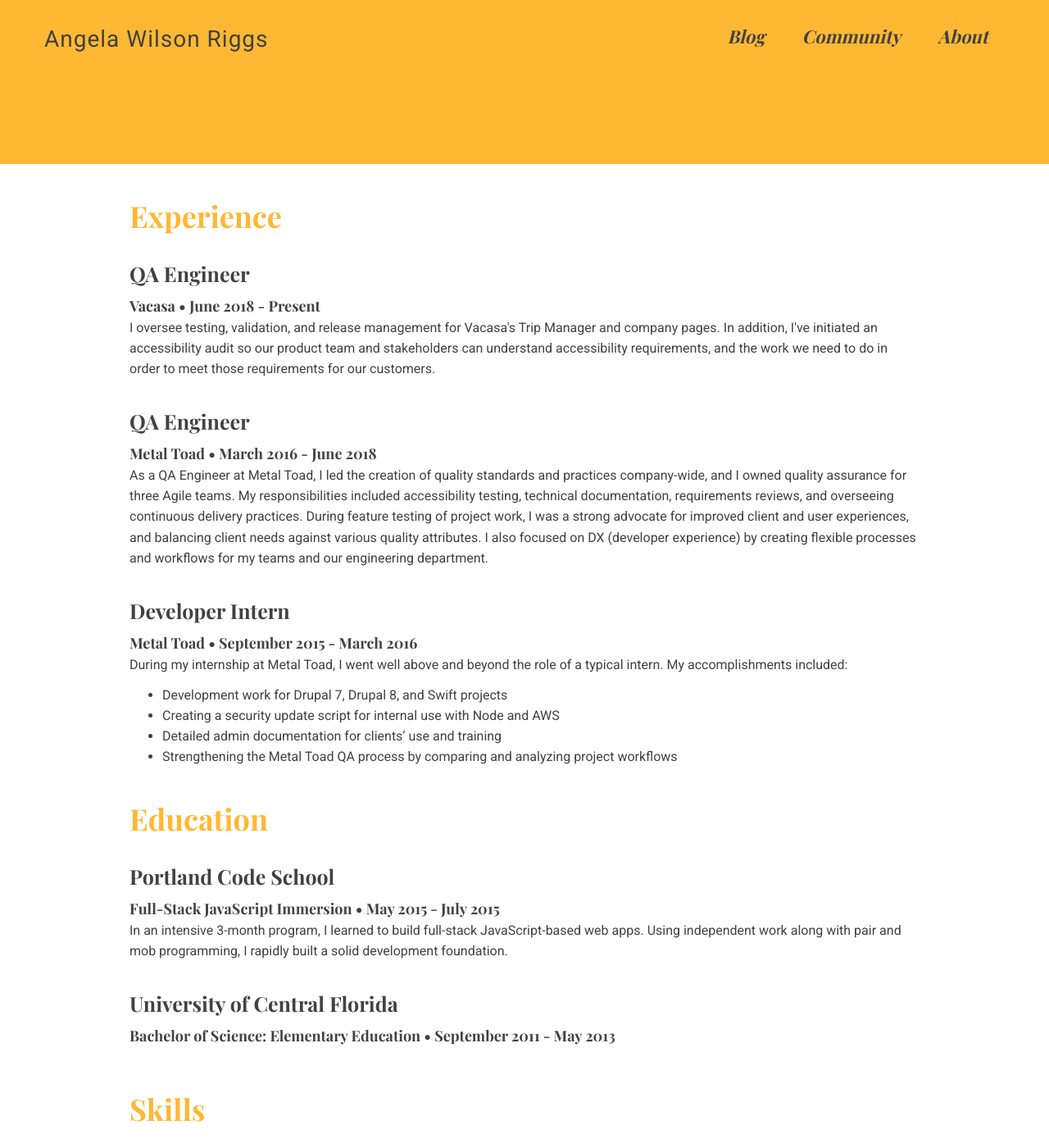
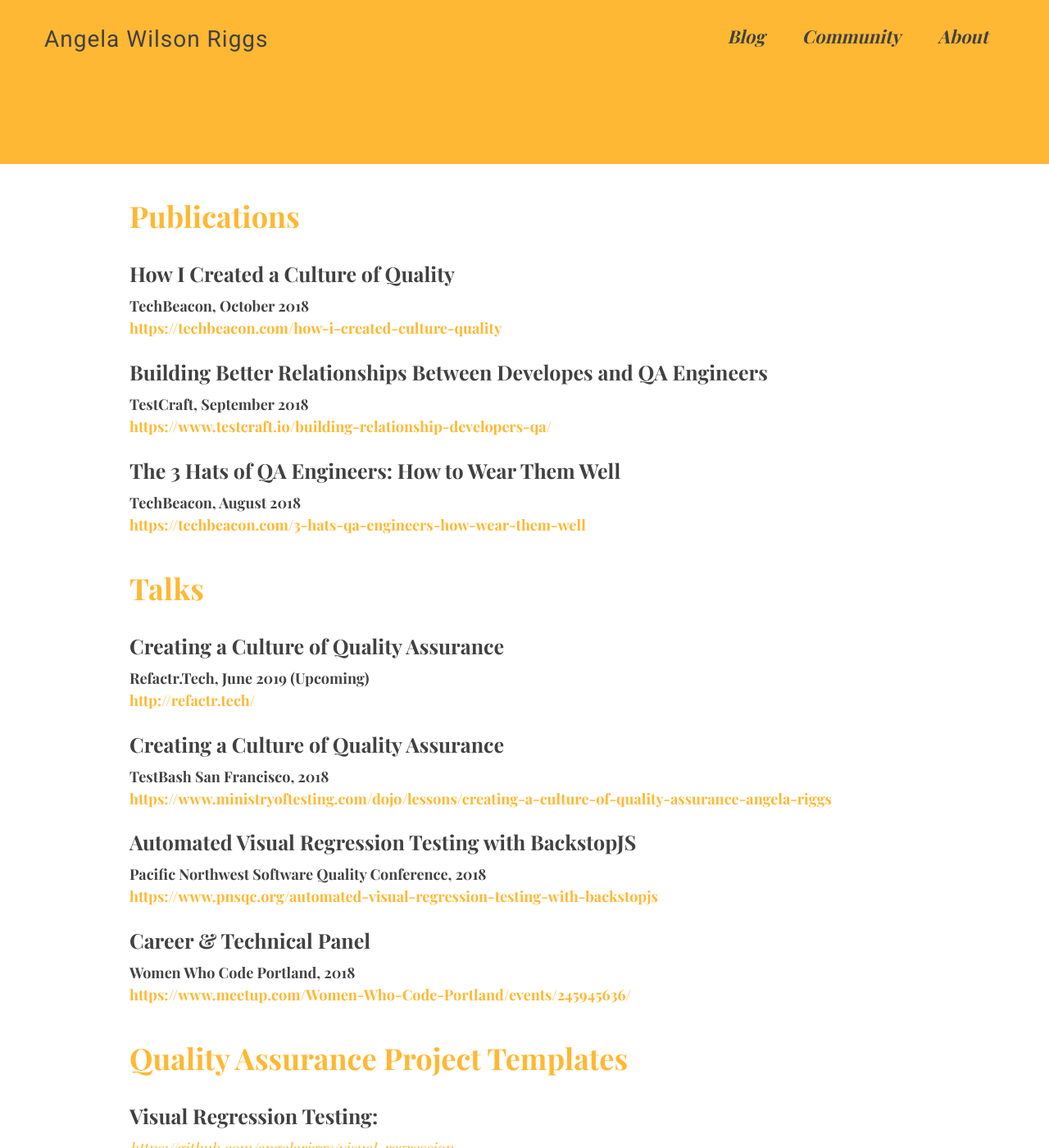
Before and after one commit to angelariggs/angelariggs.github.io, a Jekyll site: the page built from resume.md, in a window 1280 px wide and 1400 px high. Shown: the whole window at 82% size. Built offline with Jekyll 4.4.1, drawn with Linux system fonts in a browser that asks for light colours; some web fonts are replaced; some of the changed text lies outside the part shown.

Commit message:
updated content

```diff
--- a/resume.md
+++ b/resume.md
@@ -10,102 +10,11 @@
 </div> -->
 
 <div>
-	<h1 class="res-sec-title">Experience</h1>
+	<h1 class="res-sec-title">Publications</h1>
 
-	<h2 class="res-h2">QA Engineer</h2>
-	<h3 class="res-h3">Vacasa • June 2018 - Present</h3>
-	<p>I oversee testing, validation, and release management for Vacasa's Trip Manager and company pages. In addition, I've initiated an accessibility audit so our product team and stakeholders can understand accessibility requirements, and the work we need to do in order to meet those requirements for our customers.</p>
-
-	<h2 class="res-h2">QA Engineer</h2>
-	<h3 class="res-h3">Metal Toad • March 2016 - June 2018</h3>
-	<p>As a QA Engineer at Metal Toad, I led the creation of quality standards and practices company-wide, and I owned quality assurance for three Agile teams. My responsibilities included accessibility testing, technical documentation, requirements reviews, and overseeing continuous delivery practices. During feature testing of project work, I was a strong advocate for improved client and user experiences, and balancing client needs against various quality attributes. I also focused on DX (developer experience) by creating flexible processes and workflows for my teams and our engineering department.</p>
-
-	<h2 class="res-h2">Developer Intern</h2>
-	<h3 class="res-h3">Metal Toad • September 2015 - March 2016</h3>
-	<p>During my internship at Metal Toad, I went well above and beyond the role of a typical intern. My accomplishments included:</p>
-		<ul>
-			<li>Development work for Drupal 7, Drupal 8, and Swift projects</li>
-			<li>Creating a security update script for internal use with Node and AWS</li>
-			<li>Detailed admin documentation for clients’ use and training</li>
-			<li>Strengthening the Metal Toad QA process by comparing and analyzing project workflows</li>
-		</ul>
-</div>
-
-<div>
-	<h1 class="res-sec-title">Education</h1>
-	<h2 class="res-h2">Portland Code School</h2>
-	<h3 class="res-h3">Full-Stack JavaScript Immersion • May 2015 - July 2015</h3>
-	<p>In an intensive 3-month program, I learned to build full-stack JavaScript-based web apps. Using independent work along with pair and mob programming, I rapidly built a solid development foundation.</p>
-
-	<h2 class="res-h2">University of Central Florida</h2>
-	<h3 class="res-h3">Bachelor of Science: Elementary Education • September 2011 - May 2013</h3>
-	<p></p>
-</div>
-
-<div>
-	<h1 class="res-sec-title">Skills</h1>
-	<div class="skill-list">
-		<div class="skill-column">
-			<p>Acceptance Testing</p>
-			<p>Continuous Delivery</p>
-			<p>Software Quality Assurance</p>
-		</div>
-
-		<div class="skill-column">
-			<p>Git/GitHub</p>
-			<p>A11y Testing</p>
-			<p>Regression Testing</p>
-		</div>
-
-		<div class="skill-column">
-			<p>Bash</p>
-			<p>Agile Scrum</p>
-			<p>Change Management</p>
-		</div>
-
-		<div class="skill-column">
-			<p>AWS</p>
-			<p>Automation</p>
-			<p>iOS/Android Testing</p>
-		</div>
-	</div>
-</div>
-
-<div>
-	<h1 class="res-sec-title">Additional Work Experience</h1>
-	<h2 class="res-h2">Scrum Master</h2>
-	<h3 class="res-h3">Metal Toad • August 2017 - September 2017</h3>
-	<p>In addition to my role as a QA Engineer, I took on the role of Scrum Master for my team while we were transitioning between Agile Project Managers. My responsibilities included:</p>
-	<ul>
-		<li>Ensuring projects and people have what they need to be successful</li>
-		<li>Removing development impediments in order to increase productivity and ship completed work</li>
-		<li>Coordinating between teams to recognize, reduce, and solve dependencies</li>
-		<li>Facilitating communication between product owners and developer team</li>
-	</ul>
-
-	<h2 class="res-h2">Lead Teacher</h2>
-	<h3 class="res-h3">Peninsula Children’s Learning Center • August 2013 - May 2015</h3>
-	<p>Created and taught curriculum for student cohort age 3-5; communicated with parents, ranging from daily summaries to planning short- and long-term goals for their children’s progress; focused on building social-emotional skills and academic development through play-based learning.</p>
-	<p>Additional responsibilities included working with administration team to implement practices in alignment with Oregon state standards; set goals for changing or strengthening current practices according to a rigorous timeline; worked to document all standards once they met with state’s requirements.</p>
-</div>
-
-<div>
-	<h1 class="res-sec-title">Publications & Talks</h1>
-
-	<h2 class="res-h2">Creating a Culture of Quality Assurance</h2>
-	<h3 class="res-h3"> Refactr.Tech (Upcoming, June 2019)</h3>
-	<h3 class="res-h3"><a href="http://refactr.tech/">http://refactr.tech/</a></h3>
-
-	<h2 class="res-h2">Creating a Culture of Quality Assurance</h2>
-	<h3 class="res-h3"> TestBash San Francisco (2018)</h3>
-	<h3 class="res-h3"><a href="https://www.ministryoftesting.com/dojo/lessons/creating-a-culture-of-quality-assurance-angela-riggs">https://www.ministryoftesting.com/dojo/lessons/creating-a-culture-of-quality-assurance-angela-riggs</a></h3>
-
-	<h2 class="res-h2">Automated Visual Regression Testing with BackstopJS</h2>
-	<h3 class="res-h3">Pacific Northwest Software Quality Conference (2018)</h3>
-	<h3 class="res-h3"><a href="https://www.pnsqc.org/automated-visual-regression-testing-with-backstopjs">https://www.pnsqc.org/automated-visual-regression-testing-with-backstopjs</a></h3>
-
-	<h2 class="res-h2">Career & Technical Panel</h2>
-	<h3 class="res-h3">Women Who Code Portland</h3>
+	<h2 class="res-h2">How I Created a Culture of Quality</h2>
+	<h3 class="res-h3">TechBeacon, October 2018</h3>
+	<h3 class="res-h3"><a href="https://techbeacon.com/how-i-created-culture-quality">https://techbeacon.com/how-i-created-culture-quality</a></h3>
 
 	<h2 class="res-h2">Building Better Relationships Between Developes and QA Engineers</h2>
 	<h3 class="res-h3">TestCraft, September 2018</h3>
@@ -118,7 +27,27 @@
 </div>
 
 <div>
-	<h1 class="res-sec-title" id="internet-pres">Quality Assurance Project Repos</h1>
+	<h1 class="res-sec-title">Talks</h1>
+
+	<h2 class="res-h2">Creating a Culture of Quality Assurance</h2>
+	<h3 class="res-h3"> Refactr.Tech, June 2019 (Upcoming)</h3>
+	<h3 class="res-h3"><a href="http://refactr.tech/">http://refactr.tech/</a></h3>
+
+	<h2 class="res-h2">Creating a Culture of Quality Assurance</h2>
+	<h3 class="res-h3"> TestBash San Francisco, 2018</h3>
+	<h3 class="res-h3"><a href="https://www.ministryoftesting.com/dojo/lessons/creating-a-culture-of-quality-assurance-angela-riggs">https://www.ministryoftesting.com/dojo/lessons/creating-a-culture-of-quality-assurance-angela-riggs</a></h3>
+
+	<h2 class="res-h2">Automated Visual Regression Testing with BackstopJS</h2>
+	<h3 class="res-h3">Pacific Northwest Software Quality Conference, 2018</h3>
+	<h3 class="res-h3"><a href="https://www.pnsqc.org/automated-visual-regression-testing-with-backstopjs">https://www.pnsqc.org/automated-visual-regression-testing-with-backstopjs</a></h3>
+
+	<h2 class="res-h2">Career & Technical Panel</h2>
+	<h3 class="res-h3">Women Who Code Portland, 2018</h3>
+	<h3 class="res-h3"><a href="https://www.meetup.com/Women-Who-Code-Portland/events/245945636/">https://www.meetup.com/Women-Who-Code-Portland/events/245945636/</a></h3>
+</div>
+
+<div>
+	<h1 class="res-sec-title" id="internet-pres">Quality Assurance Project Templates</h1>
 	<h2 class="res-h2">Visual Regression Testing:</h2><a href="https://github.com/angelariggs/visual-regression" class="internet-pres-link">https://github.com/angelariggs/visual-regression</a>
 	<h2 class="res-h2">Accessibility Testing:</h2><a href="https://github.com/angelariggs/pa11y-setup/tree/master/config" class="internet-pres-link">https://github.com/angelariggs/pa11y-setup/tree/master/config</a>
 	<h2 class="res-h2">Documentation:</h2><a href="https://github.com/angelariggs/docs-setup" class="internet-pres-link">https://github.com/angelariggs/docs-setup</a>
```
Also changed, not shown: other parts of resume.md (+1 -1 lines), about.md (+9 -3 lines).
